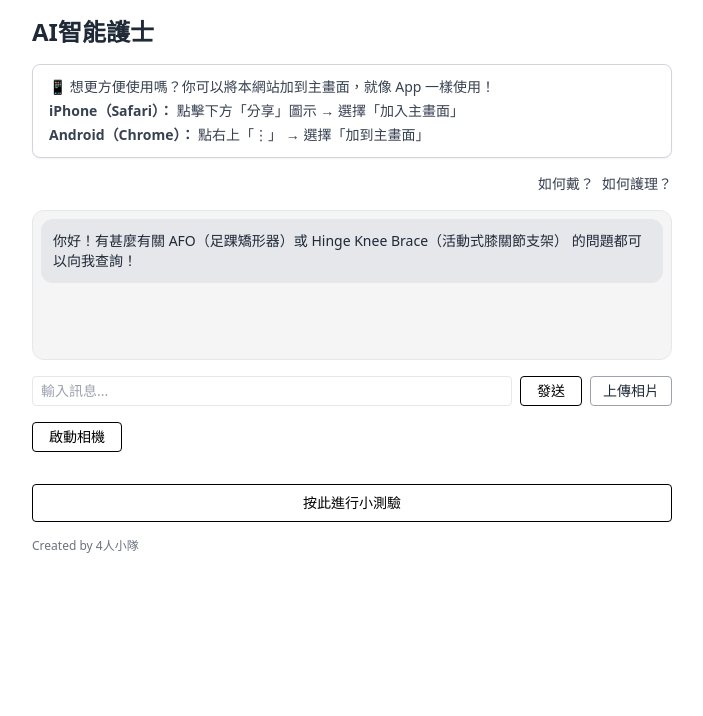
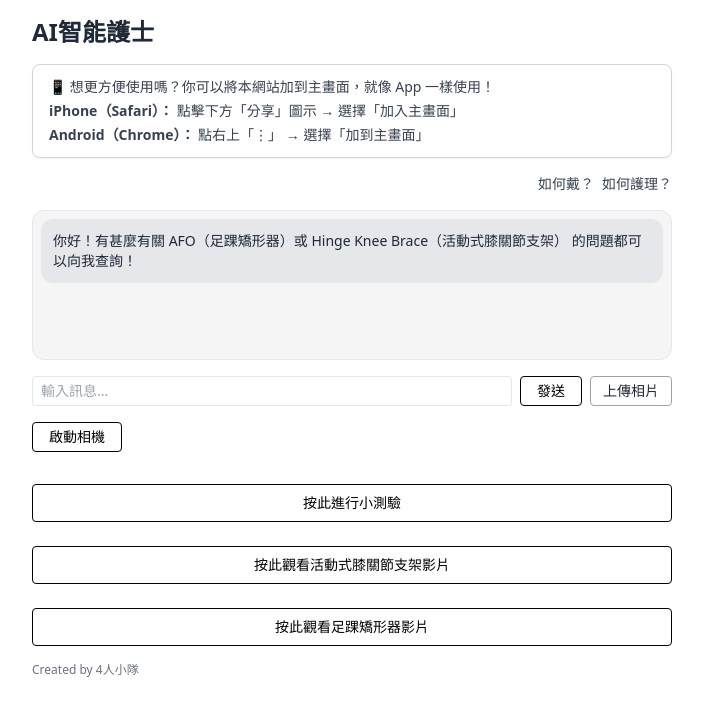
Before and after one commit to LiuGus404/nurse-ai-vercel, a React (Vite) app: page / in a window 1280 px wide. Shown: the top 716 px of the page, without its empty margins (288-991 px from the left). Built offline with nearby package versions, Linux system fonts and the light colour scheme.

Commit message:
Update App.tsx

```diff
--- a/src/App.tsx
+++ b/src/App.tsx
@@ -308,6 +308,26 @@
           按此進行小測驗
         </a>
       </div>
+      <div className="pt-2 text-center">
+        <a
+          href="https://drive.google.com/file/d/19vh2iX3xDK_HnEmhjiVy1TXkd_wHfYDn/view?usp=drivesdk"
+          target="_blank"
+          rel="noopener noreferrer"
+          className="inline-block border border-black text-black bg-white px-4 py-2 rounded text-sm hover:bg-gray-100 text-center w-full"
+        >
+          按此觀看活動式膝關節支架影片
+        </a>
+      </div>
+      <div className="pt-2 text-center">
+        <a
+          href="https://drive.google.com/file/d/1EfKolGuzar-b8DF5HOPNCNIvl8eAY_Vb/view?usp=drivesdk"
+          target="_blank"
+          rel="noopener noreferrer"
+          className="inline-block border border-black text-black bg-white px-4 py-2 rounded text-sm hover:bg-gray-100 text-center w-full"
+        >
+          按此觀看足踝矯形器影片
+        </a>
+      </div>
 
       <div className="text-xs text-gray-500 mt-2">
     Created by 4人小隊
```
